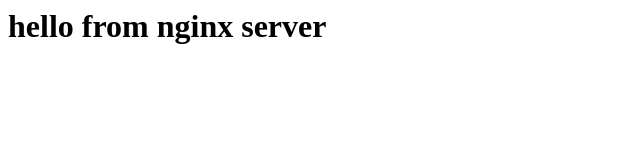
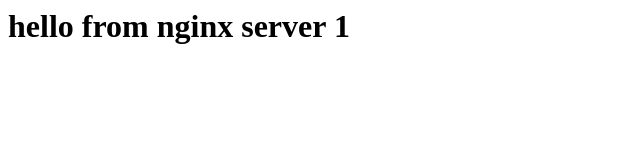
Before and after one commit to saathidavane/GithubActions-project, a plain HTML site: page index.html in a window 1280 px wide. Shown: the full height of the page, 0-640 px from the left. Drawn offline with Linux system fonts and the light colour scheme.

Commit message:
Update index.html

```diff
--- a/index.html
+++ b/index.html
@@ -1 +1 @@
-<h1> hello from nginx server</h1>
+<h1> hello from nginx server 1</h1>
```
